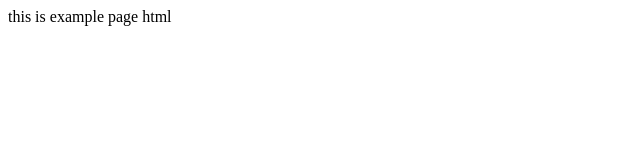
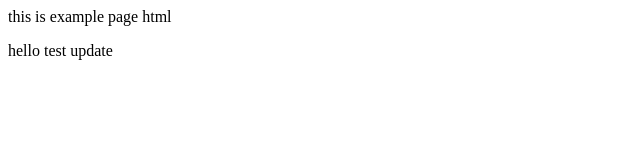
Before and after one commit to doko89/example-html, a plain HTML site: page index.html in a window 1280 px wide. Shown: the whole page, without its empty margins (0-640 px from the left). Drawn offline with Linux system fonts and the light colour scheme.

Commit message:
update page

```diff
--- a/index.html
+++ b/index.html
@@ -4,6 +4,7 @@
 </head>
 <body>
 <p>this is example page html <p>
+hello test update
 
 </body>
 
```
